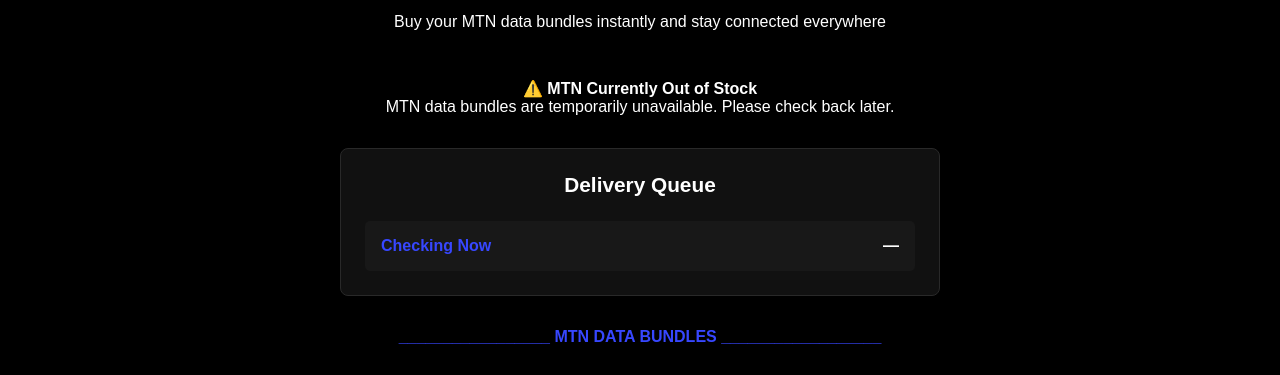
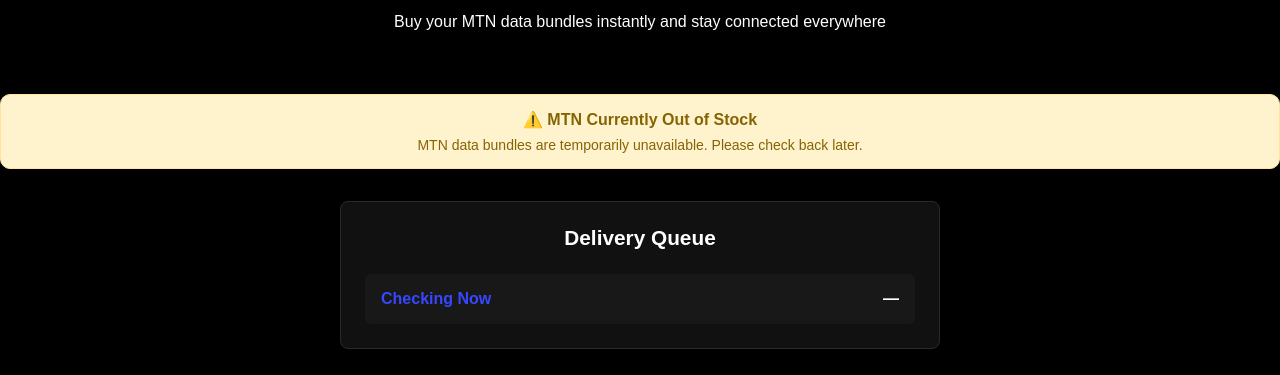
Before and after one commit to Rans1433/Quickdatagh, a plain HTML site: page index.html in a window 1280 px wide. Shown: the part 270-645 px from the top of the page. Drawn offline with Linux system fonts and the light colour scheme; no server answers.

Commit message:
Add stock alert styles to main.css

```diff
--- a/main.css
+++ b/main.css
@@ -8,6 +8,20 @@ body{
   background:#000;
   color:#000;
   padding-top:75px;
+}
+
+.stock-alert {
+    background: #fff3cd;
+    color: #856404;
+    border: 1px solid #ffe69c;
+    padding: 15px;
+    border-radius: 10px;
+    margin: 15px 0;
+}
+
+.stock-alert p {
+    margin: 8px 0 0;
+    font-size: 14px;
 }
 
 .page{
```
